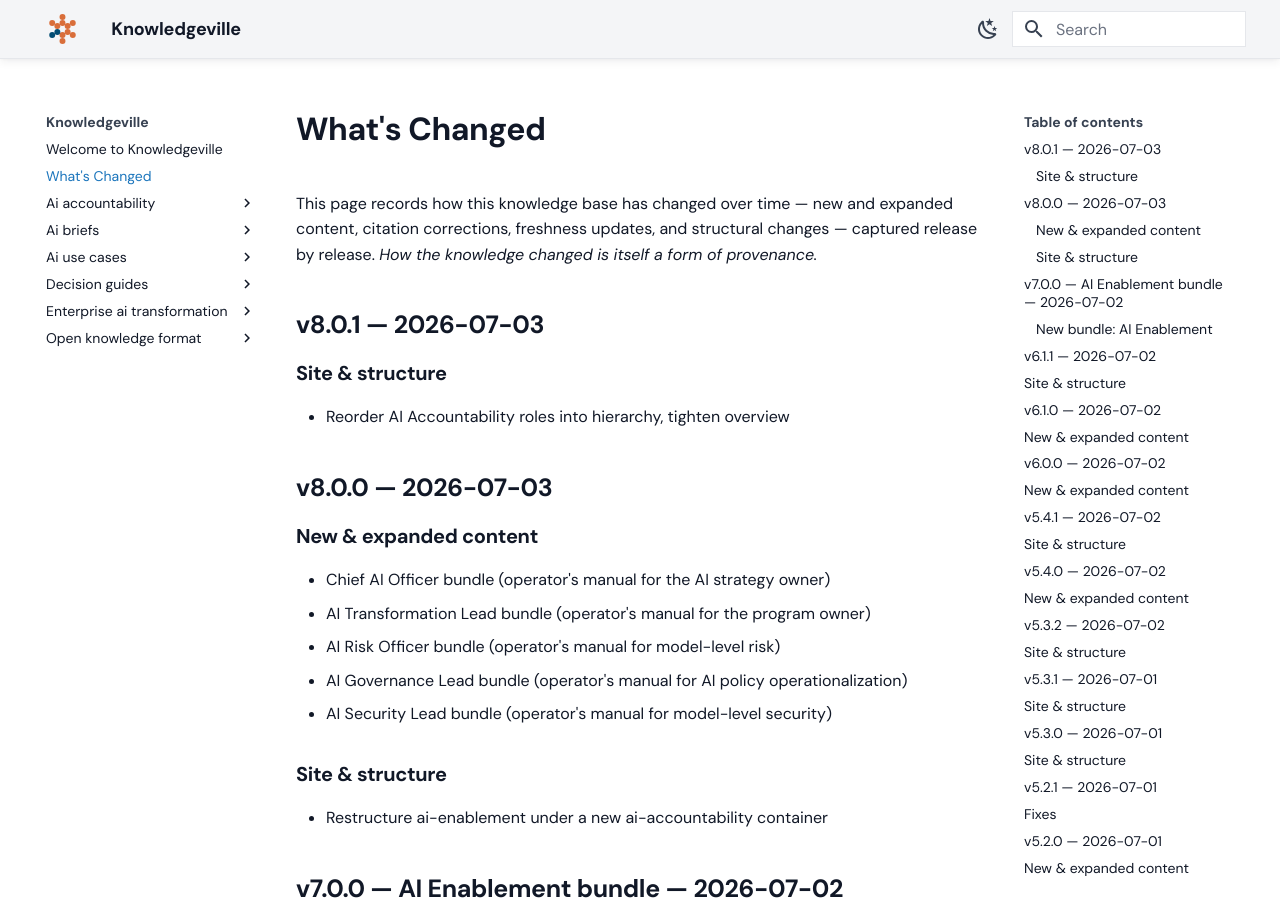
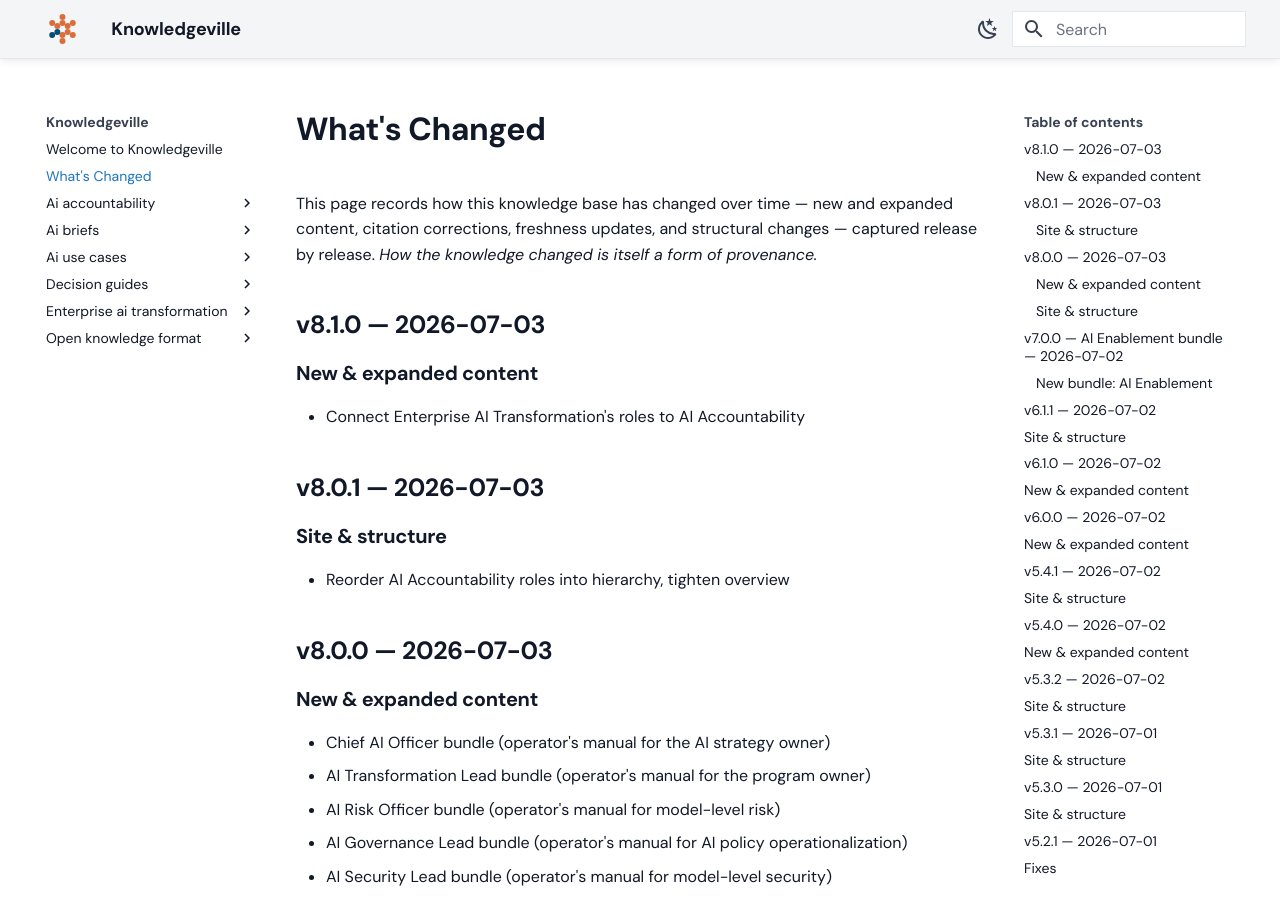
Before and after one commit to grandaha/knowledgeville, an MkDocs documentation site: the page built from published/changelog.md, in a window 1280 px wide and 900 px high. Built offline with MkDocs 1.6.1 and Material for MkDocs 9.7.7, drawn with Linux system fonts in a browser that asks for light colours; some web fonts are replaced.

Commit message:
Publish: sync content from workspace

```diff
--- a/published/changelog.md
+++ b/published/changelog.md
@@ -10,6 +10,11 @@ appendix: true
 <!-- generated from GitHub Releases by scripts/build_changelog.py — do not edit -->
 
 This page records how this knowledge base has changed over time — new and expanded content, citation corrections, freshness updates, and structural changes — captured release by release. *How the knowledge changed is itself a form of provenance.*
+
+## v8.1.0 — 2026-07-03
+
+### New & expanded content
+* Connect Enterprise AI Transformation's roles to AI Accountability
 
 ## v8.0.1 — 2026-07-03
 
```
